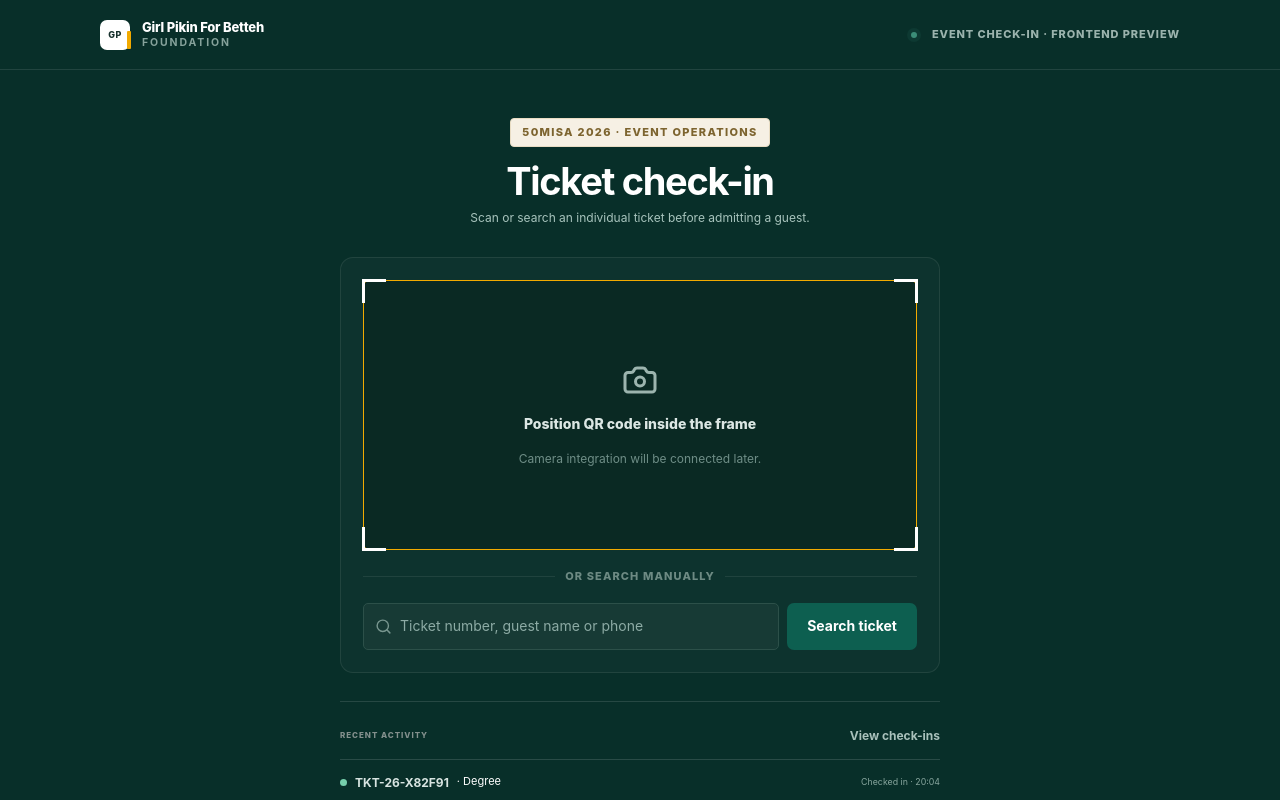
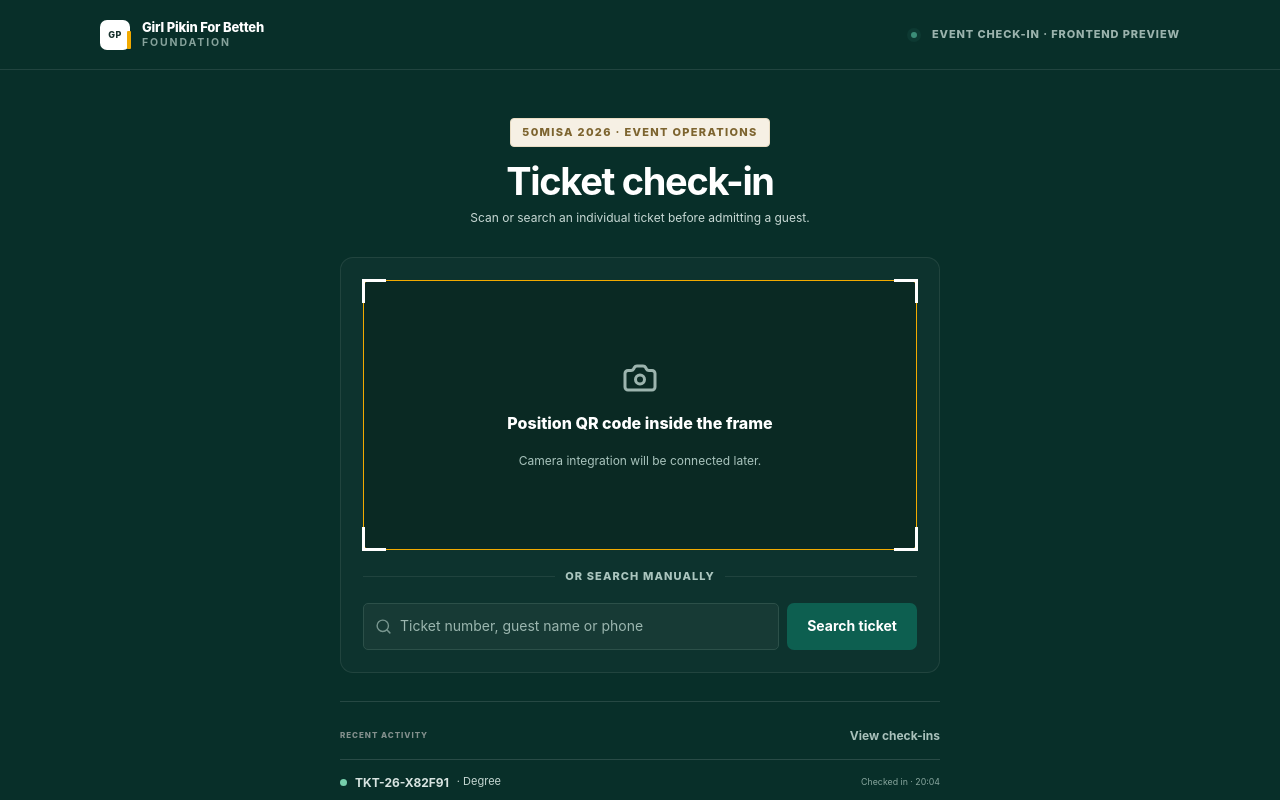
Before and after one commit to JonathanBangura/girl-pekin-for-beteh, a Next.js app: page /scan in a window 1280 px wide. Shown: the top 800 px of the page. Built offline with nearby package versions, Linux system fonts and the light colour scheme.

Commit message:
Update globals.css

```diff
--- a/app/globals.css
+++ b/app/globals.css
@@ -476,11 +476,11 @@ h1 em,h2 em { color:var(--primary); font-style:normal; }
 .live-indicator { width:7px; height:7px; border-radius:50%; background:#68c49b; box-shadow:0 0 0 4px rgba(104,196,155,.1); }
 .professional-scanner .scanner-body { max-width:640px; padding-top:48px; }
 .professional-scanner .scanner-heading h1 { font-size:38px; margin:14px 0 7px; color:#fff; }
-.professional-scanner .scanner-heading p { font-size:11px; }
+.professional-scanner .scanner-heading p { font-size:14px; color: #c8d9d5; }
 .scanner-workspace { margin-top:30px; padding:22px; border:1px solid rgba(255,255,255,.08); background:rgba(255,255,255,.025); border-radius:13px; }
 .professional-scan-frame { width:100%; height:270px; margin:0; border-color:#4a716a; border-width:1px; color:#9cb4ae; }
-.professional-scan-frame strong { color:#dce7e4; font-size:11px; }
-.professional-scan-frame small { color:#6f8e87; font-size:9px; }
+.professional-scan-frame strong { color: #ffffff; font-size:16px; }
+.professional-scan-frame small { color: #a9c4bd; font-size:13px; }
 .scanner-divider { display:flex; align-items:center; gap:10px; color:#6d8a83; font-size:8px; text-transform:uppercase; letter-spacing:.1em; margin:18px 0; }
 .scanner-divider:before,.scanner-divider:after { content:""; height:1px; background:rgba(255,255,255,.08); flex:1; }
 .professional-manual { flex-direction:row; }
@@ -496,6 +496,11 @@ h1 em,h2 em { color:var(--primary); font-style:normal; }
 .professional-recent-scans { margin-top:28px; border-top:1px solid rgba(255,255,255,.08); padding-top:22px; }
 .professional-recent-scans > div a { color:#a9c1bb; font-size:9px; font-weight:700; }
 .professional-recent-scans p strong { font-size:9px; color:#d8e4e1; }
+.professional-recent-scans,
+.professional-recent-scans p,
+.professional-recent-scans a {
+  color: #c6d8d3;
+}
 
 @media (max-width:800px) {
   .transaction-header { display:block; }
@@ -994,13 +999,19 @@ h1 em,h2 em { color:inherit; font-style:normal; }
 .ticket-type-card.selected { border-color:#0c3d35; box-shadow:inset 0 0 0 1px #0c3d35; }
 
 /* Scanner */
-.professional-scanner { background:#071f1b; }
+.professional-scanner { background:#071f1b; color: #ffffff; }
 .professional-scanner header { border-bottom:1px solid rgba(255,255,255,.1); }
 .scanner-body { max-width:600px; }
 .professional-scan-frame { border-radius:6px; border-color:#b99654; background:#0a2923; }
 .professional-manual .scanner-search-field { border-radius:5px; }
 .scan-result { border-radius:7px; box-shadow:0 20px 55px rgba(0,0,0,.18); }
 .professional-recent-scans { border-top:1px solid rgba(255,255,255,.12); padding-top:25px; }
+.professional-scanner input {color: #ffffff;}
+.professional-scanner input::placeholder {
+  color: #9bb6af;
+  opacity: 1;
+}
+
 
 @media (max-width:1050px) {
   .v2-home-hero { grid-template-columns:1fr 420px; gap:42px; }
@@ -1773,6 +1784,13 @@ body {
 
 .v2-kpi-grid small,
 .v2-admin-stats small,
+.table-footer,
+.table-footer span {
+  color: #74837e;
+}
+
+.v2-kpi-grid small,
+.v2-admin-stats small,
 .stat-box small {
   font-size: 11px;
   line-height: 1.4;
@@ -2004,13 +2022,14 @@ textarea {
 }
 
 .professional-scan-frame strong {
-  font-size: 14px;
+  font-size: 16px;
   font-weight: 800;
 }
 
 .scanner-divider {
   font-size: 11px;
   font-weight: 800;
+  color: #aac5be;
 }
 
 .scan-detail-grid span {
@@ -2069,7 +2088,53 @@ textarea:focus-visible {
 
   input, select, textarea { font-size: 16px; }
 
-  .professional-scanner .scanner-heading p { font-size: 13px; }
+  .professional-scanner .scanner-heading p { font-size: 13px; color: #c8d9d5; }
   .professional-scan-frame strong { font-size: 15px; }
   .scan-detail-grid strong { font-size: 13px; }
 }
+
+
+/* ==========================================================
+   ADMIN SIDEBAR — CLEANER VISUAL HIERARCHY
+   ========================================================== */
+
+.portal-nav-group a {
+  background: transparent !important;
+  color: #b9cfca !important;
+  border: 1px solid transparent;
+  font-weight: 650;
+  transition: background .15s ease, color .15s ease;
+}
+
+.portal-nav-group a:hover {
+  background: rgba(255,255,255,.06) !important;
+  color: #ffffff !important;
+}
+
+.portal-nav-group a.side-active {
+  background: #174f47 !important;
+  color: #ffffff !important;
+  border-color: rgba(255,255,255,.06);
+  box-shadow: inset 4px 0 0 #f2aa00;
+  font-weight: 800;
+}
+
+.portal-nav-group a.side-active svg {
+  color: #f2aa00;
+}
+
+.portal-nav-group {
+  margin-bottom: 22px;
+}
+
+.side-label {
+  margin-bottom: 8px;
+  color: #9bbab3;
+  font-size: 11px;
+  font-weight: 800;
+}
+
+.portal-workspace-badge {
+  background: rgba(255,255,255,.035);
+  border-color: rgba(255,255,255,.10);
+}
```
